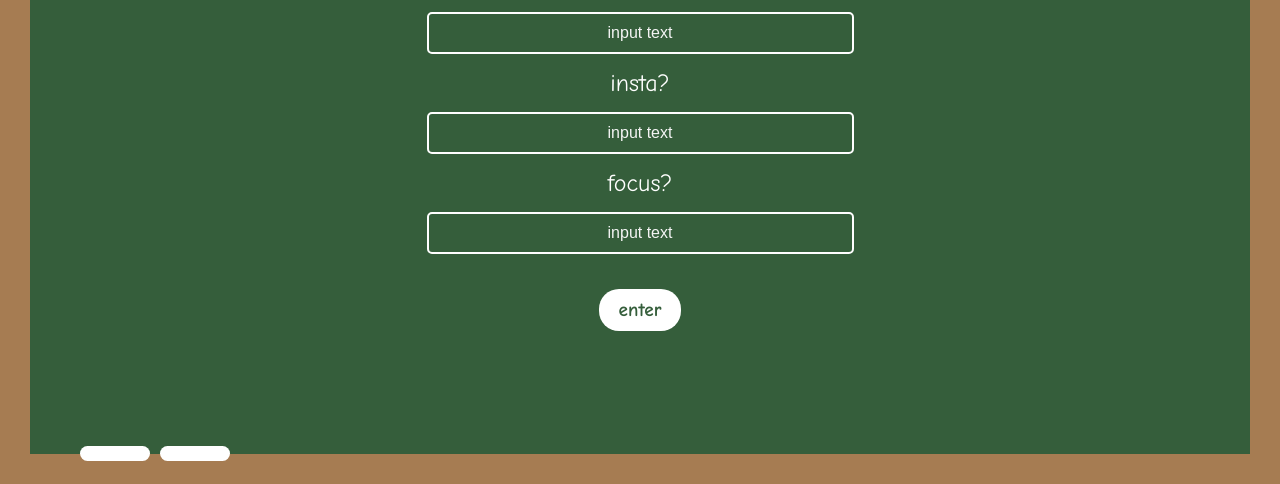
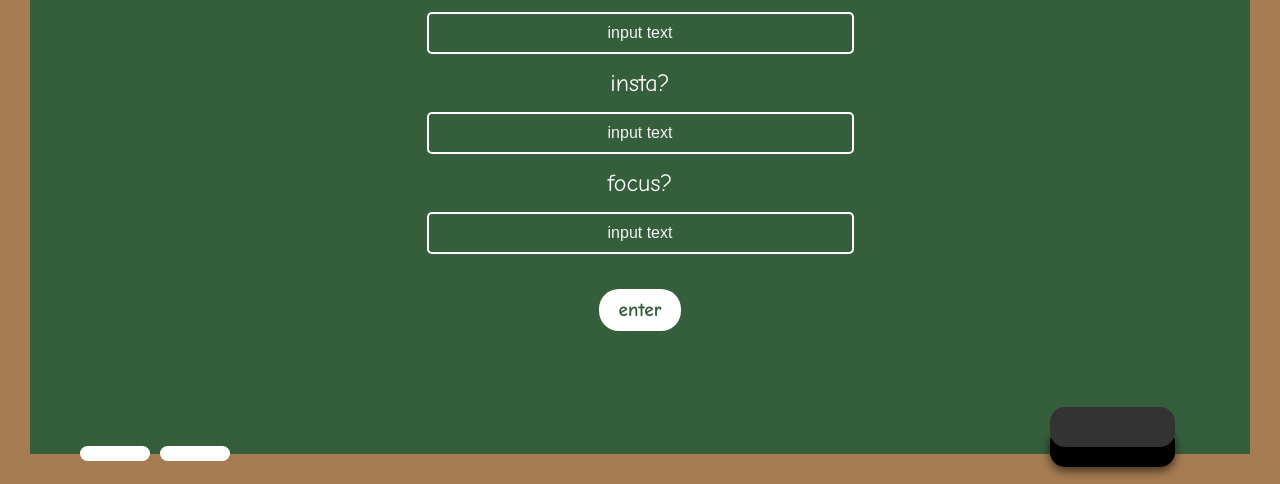
Before and after one commit to aaneres/keys, a plain HTML site: page client/index.html in a window 1280 px wide. Shown: the part 318-802 px from the top of the page. Drawn offline with Linux system fonts and the light colour scheme.

Commit message:
Implement eraser at bottom of each page

```diff
--- a/client/index.html
+++ b/client/index.html
@@ -26,6 +26,10 @@
         <div class="chalk white one"></div>
         <div class="chalk white two"></div>
       </div>
+      <div class="container">
+        <div class="rounded-rectangle black"></div>
+        <div class="rounded-rectangle gray"></div>
+      </div>
     </div>
   </body>
 </html>
--- a/client/styles.css
+++ b/client/styles.css
@@ -163,3 +163,36 @@ input::placeholder {
 .chalk.white.two {
     left: 160px;
 }
+
+/* Container to position both rectangles */
+.container {
+    position: absolute;
+    bottom: 35px;
+    width: 100%;
+    height: 20px;
+    display: flex;
+    justify-content: flex-start;
+    gap: 10px;
+  }
+
+  /* Black Rectangle */
+  .rounded-rectangle.black {
+    position: absolute;
+    width: 125px;
+    height: 40px;
+    background-color: black; /* Black background */
+    border-radius: 15px;
+    box-shadow: 0px 4px 10px rgba(0, 0, 0, 0.6);
+    left: 1050px;
+  }
+
+  /* Gray Rectangle (on top) */
+  .rounded-rectangle.gray {
+    position: absolute;
+    width: 125px; /* Smaller width */
+    height: 40px; /* Smaller height */
+    background-color: #333; /* Gray background */
+    border-radius: 15px; /* Rounded corners */
+    bottom: 0px; /* Center it vertically within the black rectangle */
+    left: 1050px;
+  }
```
Also changed, not shown: client/last-three.html (+4 -0 lines), client/login.html (+4 -0 lines), client/match-image.html (+4 -0 lines), client/match.html (+4 -0 lines), client/submitted.html (+4 -0 lines).
